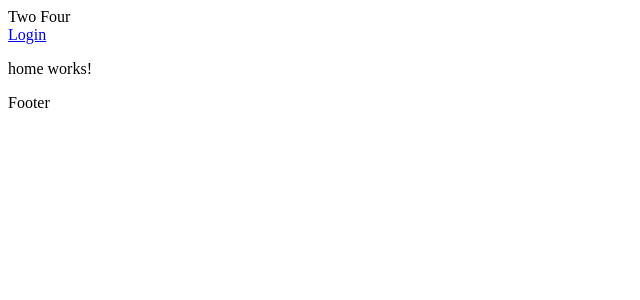
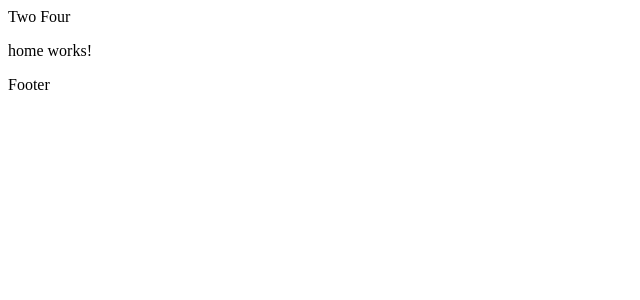
Before and after one commit to rrjohnson2/TwoFour, an Angular app: page /home in a window 1280 px wide. Shown: the top 300 px of the page, without its empty margins (0-640 px from the left). Built offline with nearby package versions, Linux system fonts and the light colour scheme.

Commit message:
Revert "fixed everything"
This reverts commit 187c43e03658a879f5fc2a61b14056ee91e4905f.

```diff
--- a/src/app/app-routing.module.ts
+++ b/src/app/app-routing.module.ts
@@ -4,7 +4,7 @@ import { LayoutModule } from './layout/layout.module';
 
 
 const routes: Routes = [
-  { path: '', loadChildren: () => LayoutModule },
+  { path: '', loadChildren: './layout/layout.module#LayoutModule' },
 ];
 
 @NgModule({
@@ -12,3 +12,5 @@ const routes: Routes = [
   exports: [RouterModule]
 })
 export class AppRoutingModule { }
+
+//"./layout/layout.module#LayoutModule"
--- a/src/app/layout/layout-routing.module.ts
+++ b/src/app/layout/layout-routing.module.ts
@@ -16,7 +16,7 @@ const routes: Routes = [
         component: LayoutComponent,
         children:[
                     { path: '', redirectTo:'home', pathMatch:"prefix"},
-
+                    { path: '**', redirectTo:'home', pathMatch:"prefix"},
 
                     {
                         path:"home",
@@ -39,8 +39,7 @@ const routes: Routes = [
                         path:"update",
                         component: UpdateComponent,
                         canActivate: [AuthGuard]
-                    },
-                    { path: '**', redirectTo:'home', pathMatch:"prefix"},
+                    }
         ]
     }
 
--- a/src/app/layout/layout.component.html
+++ b/src/app/layout/layout.component.html
@@ -1,4 +1,3 @@
 <nav class="navbar"> Two Four</nav>
-<a routerLink="/update">Login</a>
 <router-outlet></router-outlet>
 <footer class="foter"> Footer</footer>
--- a/src/app/layout/layout.module.ts
+++ b/src/app/layout/layout.module.ts
@@ -7,7 +7,6 @@ import { SignupComponent } from './signup/signup.component';
 import { FourDigitCodeComponent } from './four-digit-code/four-digit-code.component';
 import { LayoutComponent } from './layout.component';
 import { LayoutRoutingModule } from './layout-routing.module';
-import { AuthGuard } from './auth.guard';
 
 
 
@@ -16,7 +15,6 @@ import { AuthGuard } from './auth.guard';
   imports: [
     CommonModule,
     LayoutRoutingModule
-  ],
-  providers:[AuthGuard]
+  ]
 })
 export class LayoutModule { }
```
